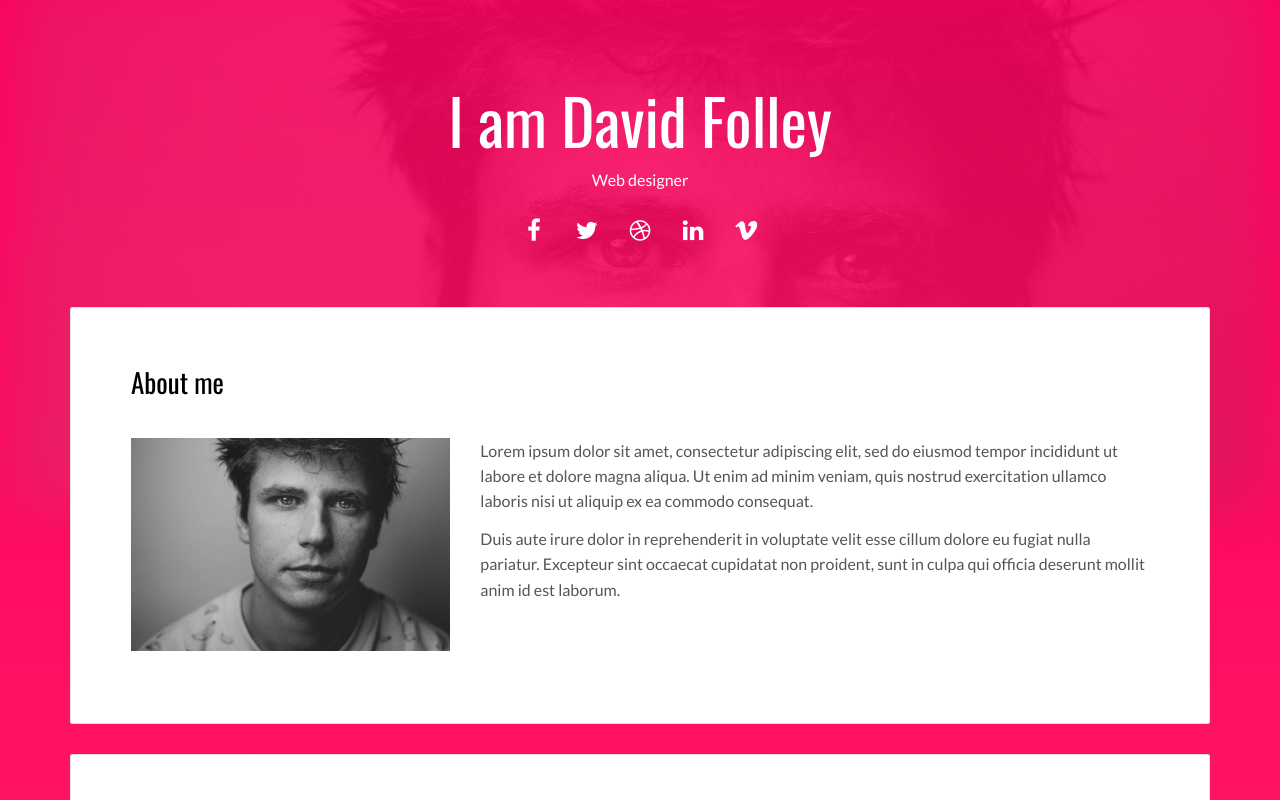
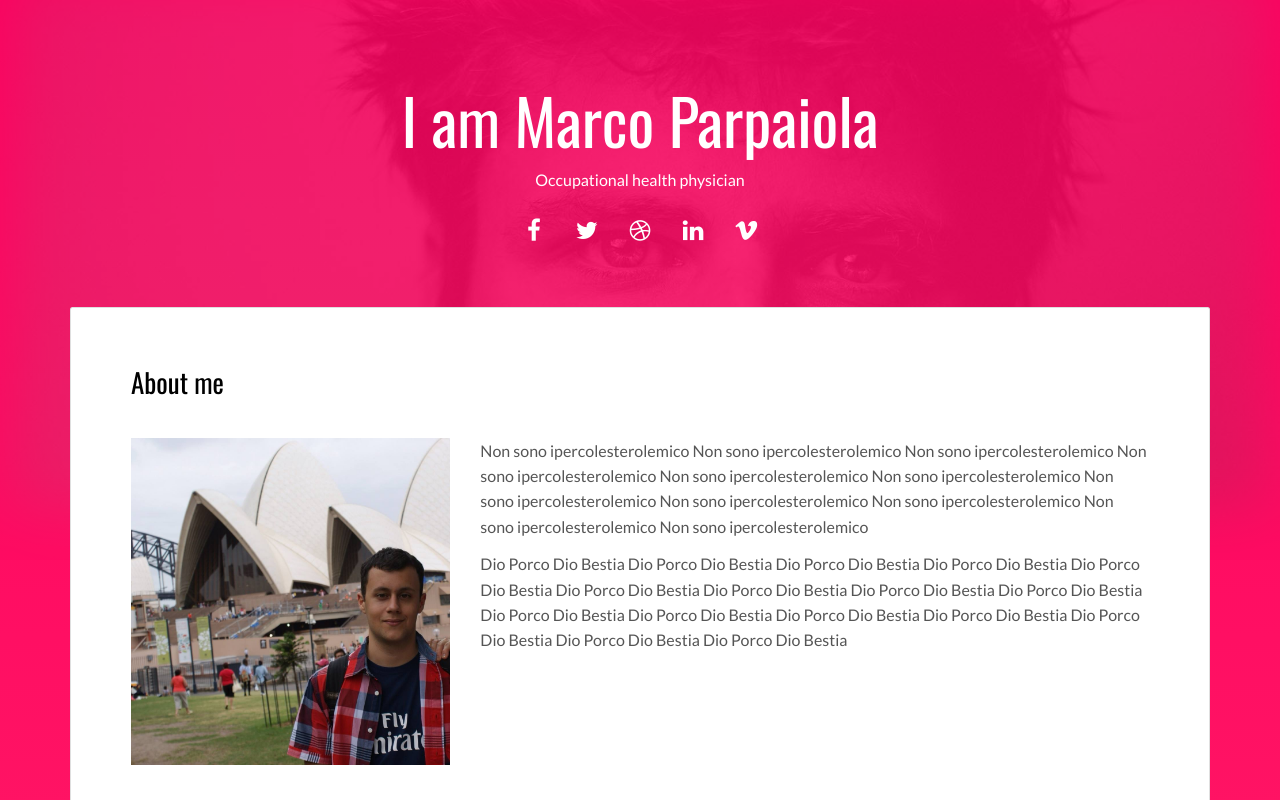
Before and after one commit to AndreaBattaggia/andreabattaggia.github.io, a plain HTML site: page index.html in a window 1280 px wide. Shown: the top 800 px of the page. Drawn offline with nearby package versions, Linux system fonts and the light colour scheme.

Commit message:
marco changes

```diff
--- a/index.html
+++ b/index.html
@@ -27,8 +27,8 @@
 <main class="content-wrapper">
   <header class="white-text-container section-container">
     <div class="text-center">
-      <h1>I am David Folley</h1>
-      <p>Web designer</p>
+      <h1>I am Marco Parpaiola</h1>
+      <p>Occupational health physician</p>
       <p>
         <a class="fa-icon fa-icon-2x" href="https://facebook.com/" title="">
           <i class="fa fa-facebook"></i>
@@ -62,12 +62,12 @@
             <h2>About me</h2>
             <div class="row">
               <div class="col-md-4">
-                <p><img src="./assets/images/img-01.jpg" class="img-responsive" alt=""></p>
+                <p><img src="./assets/images/marco.jpg" class="img-responsive" alt=""></p>
               </div>
               <div class="col-md-8">
 
-              <p>Lorem ipsum dolor sit amet, consectetur adipiscing elit, sed do eiusmod tempor incididunt ut labore et dolore magna aliqua. Ut enim ad minim veniam, quis nostrud exercitation ullamco laboris nisi ut aliquip ex ea commodo consequat.</p>
-              <p> Duis aute irure dolor in reprehenderit in voluptate velit esse cillum dolore eu fugiat nulla pariatur. Excepteur sint occaecat cupidatat non proident, sunt in culpa qui officia deserunt mollit anim id est laborum.</p>
+              <p>Non sono ipercolesterolemico Non sono ipercolesterolemico Non sono ipercolesterolemico Non sono ipercolesterolemico Non sono ipercolesterolemico Non sono ipercolesterolemico Non sono ipercolesterolemico Non sono ipercolesterolemico Non sono ipercolesterolemico Non sono ipercolesterolemico Non sono ipercolesterolemico</p>
+              <p> Dio Porco Dio Bestia Dio Porco Dio Bestia Dio Porco Dio Bestia Dio Porco Dio Bestia Dio Porco Dio Bestia Dio Porco Dio Bestia Dio Porco Dio Bestia Dio Porco Dio Bestia Dio Porco Dio Bestia Dio Porco Dio Bestia Dio Porco Dio Bestia Dio Porco Dio Bestia Dio Porco Dio Bestia Dio Porco Dio Bestia Dio Porco Dio Bestia Dio Porco Dio Bestia</p>
 
               </div>
             </div>
```
Also changed, not shown: assets/images/marco.jpg (added), 2 other files.
